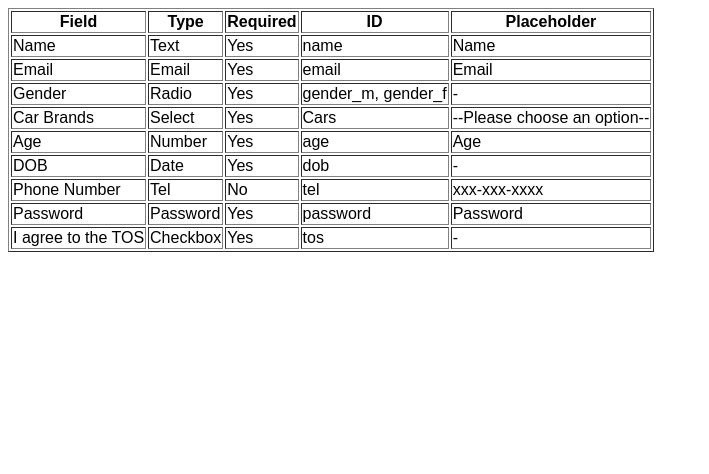
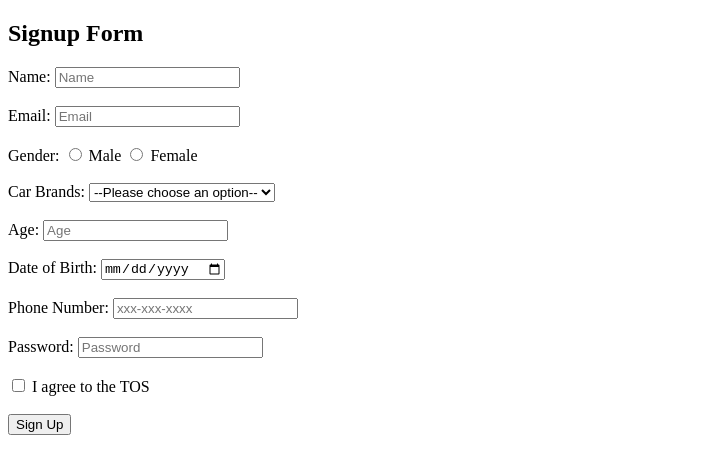
Before and after one commit to acciojob/signup-form-car-zbrrk, a website: page main.html in a window 1280 px wide. Shown: the whole page, without its empty margins (0-709 px from the left). Drawn offline with Linux system fonts and the light colour scheme.

Commit message:
created a submission

```diff
--- a/main.html
+++ b/main.html
@@ -1,99 +1,72 @@
 <!DOCTYPE html>
 <html lang="en">
 <head>
-    <meta charset="UTF-8">
-    <meta name="viewport" content="width=device-width, initial-scale=1.0">
-    <title>Document</title>
+  <meta charset="UTF-8">
+  <meta name="viewport" content="width=device-width, initial-scale=1.0">
+  <title>Signup Form</title>
 </head>
-<style>
-   body{
-      font-family: sans-serif;
-   }
-   th{
-      text-align: center;
-   }
-   td {
-            border-collapse: collapse;
-        }
-</style>
 <body>
-   <table border="1">
- <tr>
-    <th>Field</th>
-    <th>Type</th>
-    <th>Required</th>
-    <th>ID</th>
-    <th>Placeholder</th>
-  </tr>
-  <tr>
-    <td>Name</td>
-    <td>Text</td>
-    <td>Yes</td>
-    <td>name</td>
-    <td>Name</td>
-  </tr>
-  <tr>
-    <td>Email</td>
-    <td>Email</td>
-    <td>Yes</td>
-    <td>email</td>
-    <td>Email</td>
- </tr>
- <tr>
-    <td>Gender</td>
-    <td>Radio</td>
-    <td>Yes</td>
-    <td>gender_m, gender_f</td>
-    <td>-</td>
- </tr>
- <tr>
-    <td>Car Brands</td>
-    <td>Select</td>
-    <td>Yes</td>
-    <td>Cars</td>
-    <td>--Please choose an option--</td>
-     </tr>
 
-     <tr>
-      <td>Age</td>
-    <td>Number</td>
-    <td>Yes</td>
-    <td>age</td>
-    <td>Age</td>
-     </tr>
+  <h2>Signup Form</h2>
 
-     <tr>
-      <td>DOB</td>
-    <td>Date</td>
-    <td>Yes</td>
-    <td>dob</td>
-    <td>-</td>
-     </tr>
+  <form method="post">
+    <!-- Name -->
+    <label for="name">Name:</label>
+    <input type="text" id="name" name="name" placeholder="Name" required>
+    <br><br>
 
-     <tr>
-      <td>Phone Number</td>
-    <td>Tel</td>
-    <td>No</td>
-    <td>tel</td>
-    <td>xxx-xxx-xxxx</td>
-     </tr>
+    <!-- Email -->
+    <label for="email">Email:</label>
+    <input type="email" id="email" name="email" placeholder="Email" required>
+    <br><br>
 
-     <tr>
-      <td>Password</td>
-    <td>Password</td>
-    <td>Yes</td>
-    <td>password</td>
-    <td>Password</td>
-     </tr>
+    <!-- Gender -->
+    <label>Gender:</label>
+    <input type="radio" id="gender_m" name="gender" value="male" required>
+    <label for="gender_m">Male</label>
+    <input type="radio" id="gender_f" name="gender" value="female" required>
+    <label for="gender_f">Female</label>
+    <br><br>
 
-     <tr>
-      <td>I agree to the TOS</td>
-      <td>Checkbox</td>
-      <td>Yes</td>
-      <td>tos</td>
-      <td>-</td>
-     </tr>
+    <!-- Car Brands -->
+    <label for="cars">Car Brands:</label>
+    <select id="cars" name="cars" required>
+      <option value="">--Please choose an option--</option>
+      <option value="BMW">BMW</option>
+      <option value="Audi">Audi</option>
+      <option value="Mercedes">Mercedes</option>
+      <option value="Toyota">Toyota</option>
+    </select>
+    <br><br>
 
-</table>
+    <!-- Age -->
+    <label for="age">Age:</label>
+    <input type="number" id="age" name="age" placeholder="Age" required>
+    <br><br>
+
+    <!-- DOB -->
+    <label for="dob">Date of Birth:</label>
+    <input type="date" id="dob" name="dob" required>
+    <br><br>
+
+    <!-- Phone Number -->
+    <label for="tel">Phone Number:</label>
+    <input type="tel" id="tel" name="tel" placeholder="xxx-xxx-xxxx" pattern="[0-9]{3}-[0-9]{3}-[0-9]{4}">
+    <br><br>
+
+    <!-- Password -->
+    <label for="password">Password:</label>
+    <input type="password" id="password" name="password" placeholder="Password" required>
+    <br><br>
+
+    <!-- TOS -->
+    <input type="checkbox" id="tos" name="tos" required>
+    <label for="tos">I agree to the TOS</label>
+    <br><br>
+
+    <!-- Submit Button -->
+    <button type="submit">Sign Up</button>
+  </form>
+
 </body>
 </html>
```
